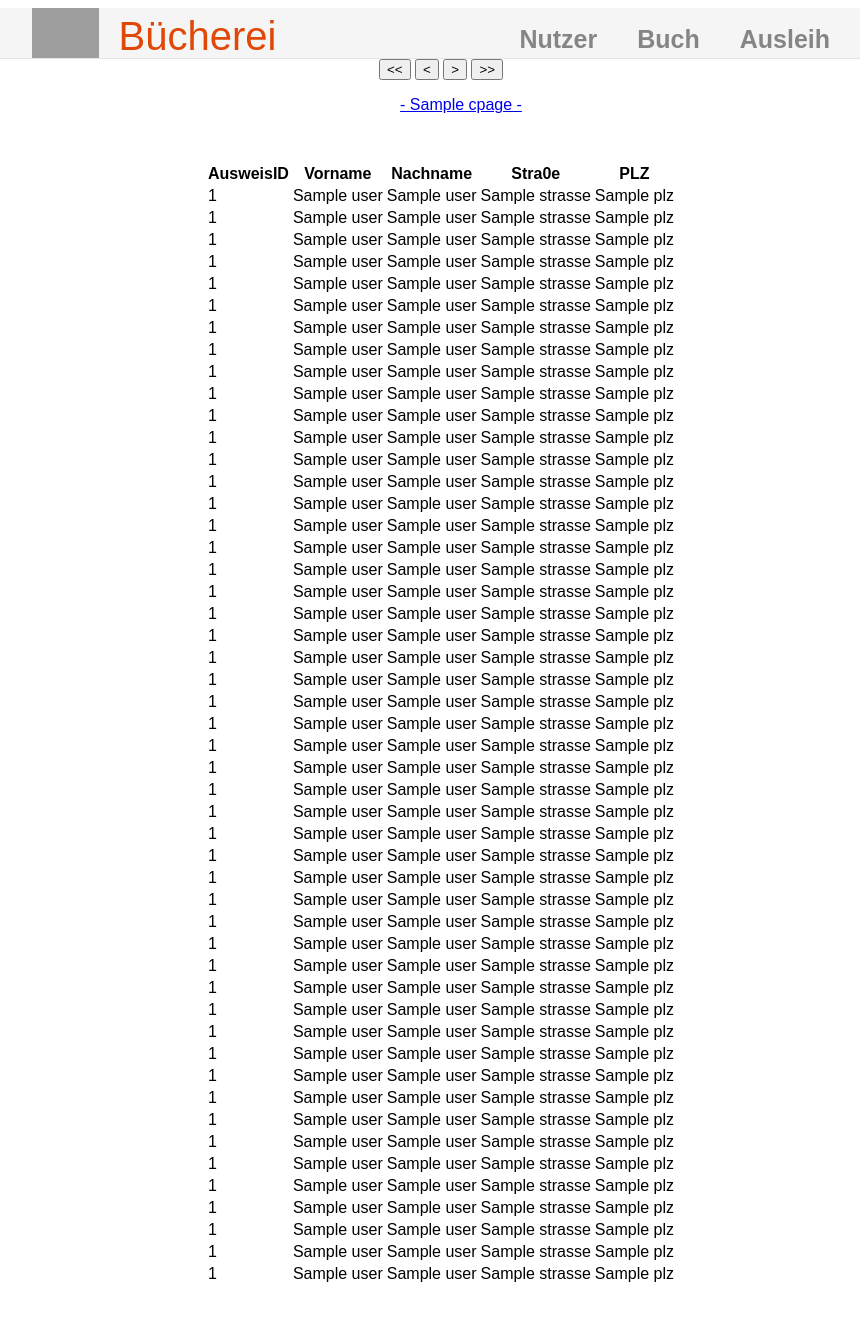
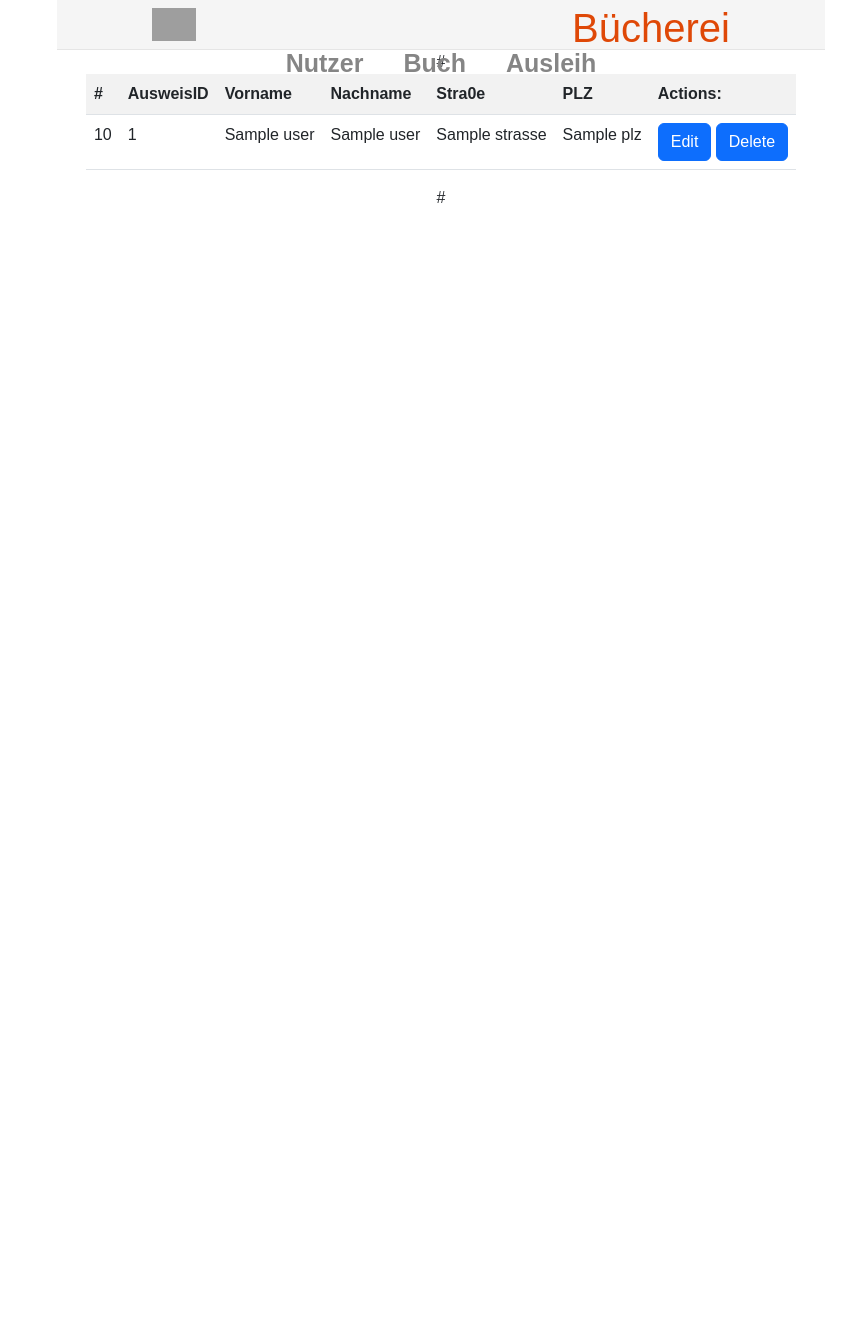
Before and after one commit to Krytos/Buecherei_SRH, a Flask app: template templates/nutzer.html in a window 1280 px wide. Shown: the whole page, without its empty margins (199-1059 px from the left). After the commit the page ends 203 px from the top, so only its background shows below. Run offline with Flask 2, Linux system fonts and the light colour scheme; the template is opened without the code that fills it: most values are stand-ins (such as "Sample title", 1, 10 or a date in 2020); some libraries are stand-ins or nearby versions; grey boxes are pictures that could not be loaded.

Commit message:
- Added pagination - Added Bootstrap - Added delete action for "Nutzer"

```diff
--- a/app.py
+++ b/app.py
@@ -1,4 +1,5 @@
 from flask import Flask, render_template, request, url_for, redirect, session
+from flask_paginate import Pagination, get_page_args, get_page_parameter
 import execute
 
 app = Flask(__name__)
@@ -28,14 +29,20 @@
 
 @app.route('/nutzer', methods=["GET", "POST"])
 def nutzer():
-    users = execute.get_all_users()
-    entries = len(users)
-    pages = [x for x in range(entries // 50 + 1)]
-    if request.form.get("cpage") is not None:
-        cpage = int(request.form.get("cpage"))
-    else:
-        cpage = 1
-    return render_template("nutzer.html", users=users, pages=pages, entries=entries, cpage=cpage)
+    action = request.form.get("action")
+    id = request.form.get("id")
+    if action == "Delete":
+        execute.del_user(id)
+    # if action == "Edit":
+        # execute.update_user(id)
+
+    total = execute.get_all_users().all()
+    page = int(request.args.get('page', 1))
+    per_page = 25
+    offset = (page - 1) * per_page
+    users = execute.get_all_users().limit(per_page).offset(offset)
+    pagination = Pagination(page=page, total=len(total), record_name='users', per_page=per_page, bs_version=4, offset=offset)
+    return render_template("nutzer.html", users=users, pagination=pagination)
 
 @app.route('/buch', methods=["GET", "POST"])
 def buch():
--- a/pyproject.toml
+++ b/pyproject.toml
@@ -8,6 +8,7 @@
 python = "^3.10"
 Flask = "^2.1.2"
 SQLAlchemy = "^1.4.39"
+flask-paginate = "^2022.1.8"
 
 [tool.poetry.dev-dependencies]
 
--- a/static/css/style.css
+++ b/static/css/style.css
@@ -4,6 +4,8 @@
     align-items: center;
     justify-content: center;
     font-family: sans-serif;
+    max-width: 60%;
+    margin: auto;
 }
 
 .header {
--- a/templates/base.html
+++ b/templates/base.html
@@ -5,6 +5,8 @@
     <meta name="viewport"
           content="width=device-width, user-scalable=no, initial-scale=1.0, maximum-scale=1.0, minimum-scale=1.0">
     <meta http-equiv="X-UA-Compatible" content="ie=edge">
+
+    <link href="https://cdn.jsdelivr.net/npm/bootstrap@5.2.0-beta1/dist/css/bootstrap.min.css" rel="stylesheet" integrity="sha384-0evHe/X+R7YkIZDRvuzKMRqM+OrBnVFBL6DOitfPri4tjfHxaWutUpFmBp4vmVor" crossorigin="anonymous">
     <link rel="stylesheet" href="/static/css/style.css">
     <title>SRH Bücherei</title>
 </head>
@@ -28,5 +30,6 @@
     {% endblock %}
     {% block footer %}
     {% endblock %}
+<script src="https://cdn.jsdelivr.net/npm/bootstrap@5.2.0-beta1/dist/js/bootstrap.bundle.min.js" integrity="sha384-pprn3073KE6tl6bjs2QrFaJGz5/SUsLqktiwsUTF55Jfv3qYSDhgCecCxMW52nD2" crossorigin="anonymous"></script>
 </body>
 </html>
--- a/templates/nutzer.html
+++ b/templates/nutzer.html
@@ -1,44 +1,34 @@
 {% extends "base.html" %}
 {% block content %}
-{% if pages[1] %}
-<form class="page__box" method="post">
-    <div class="pagination__button">
-        <button name="cpage" value="0"><<</button>
-        <button name="cpage" value="-1"><</button>
-        <button name="cpage" value="1">></button>
-        <button name="cpage" value="{{ pages }}">>></button>
-    </div>
-    <ul class="pagination">
-        <div class="pagination_pages">
-            {% for page in pages[cpage-5:cpage] %}
-                <li><a href="#">{{ page }}</a></li>
-            {% endfor %}
-                <li><a href="#"> - {{ cpage }} - </a></li>
-            {% for page in pages[cpage+1:cpage+5] %}
-                <li><a href="#">{{ page }}</a></li>
-            {% endfor %}
-        </div>
-    </ul>
-</form>
-{% endif %}
-    <p>
-        <table>
+{{ pagination.links }}
+<form method="post">
+    <table  class="table table-striped">
         <tr>
+            <th>#</th>
             <th>AusweisID</th>
             <th>Vorname</th>
             <th>Nachname</th>
             <th>Stra0e</th>
             <th>PLZ</th>
+            <th>Actions:</th>
         </tr>
-            {% for x in range(50) %}
+        {% for user in users %}
+
         <tr>
-                <td>{{ users[x].ausweisID }}</td>
-                <td>{{ users[x].name }}</td>
-                <td>{{ users[x].nachname }}</td>
-                <td>{{ users[x].strasse }}</td>
-                <td>{{ users[x].plz }}</td>
+            <td>{{ loop.index + pagination.skip }}</td>
+            <td>{{ user.ausweisID }}</td>
+            <td>{{ user.name }}</td>
+            <td>{{ user.nachname }}</td>
+            <td>{{ user.strasse }}</td>
+            <td>{{ user.plz }}</td>
+            <td>
+                <input class="btn btn-primary" name="action" type="submit" value="Edit">
+                <input class="btn btn-primary" name="action" type="submit" value="Delete">
+                <input type="hidden" name="id" value="{{ user.ausweisID }}">
+            </td>
         </tr>
         {% endfor %}
     </table>
-    </p>
+</form>
+{{ pagination.links }}
 {% endblock %}
```
Also changed, not shown: execute.py (+4 -5 lines), sqlalchemy.sqlite, 1 other file. Lines whose indentation alone changed are shown as unchanged.
